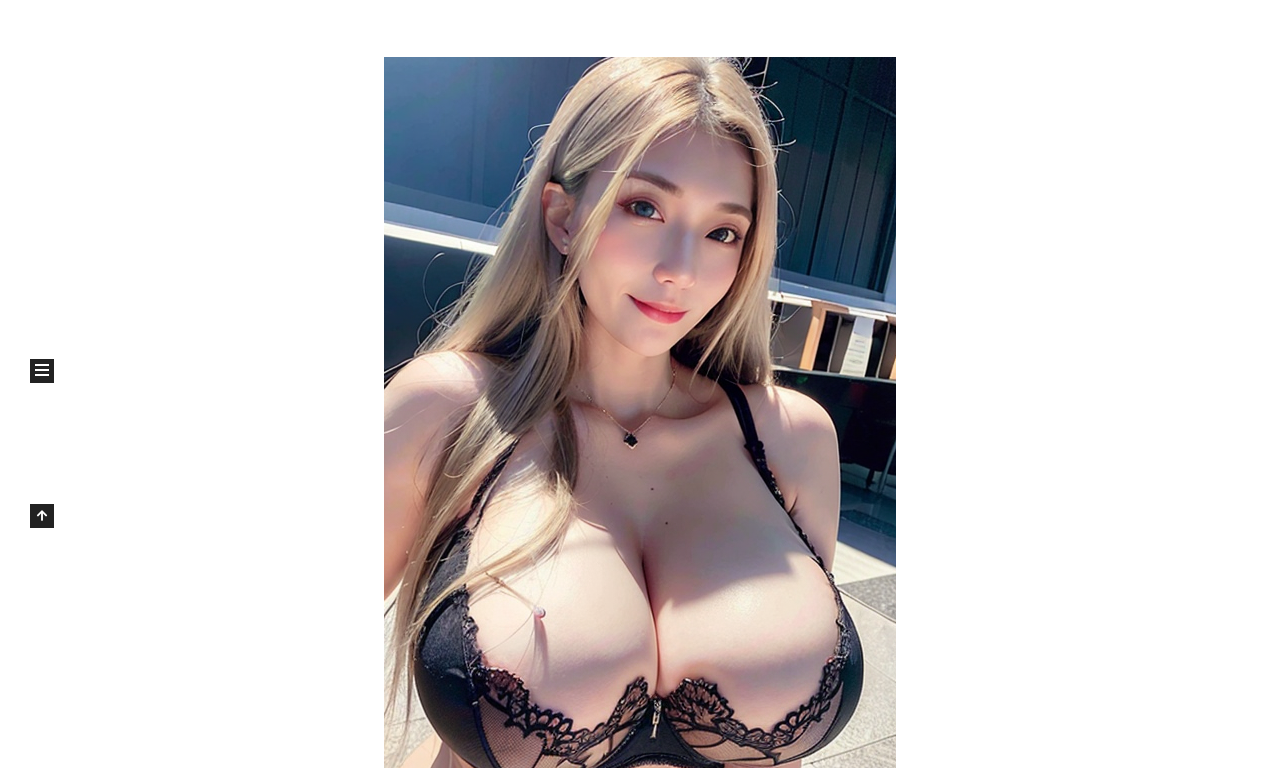
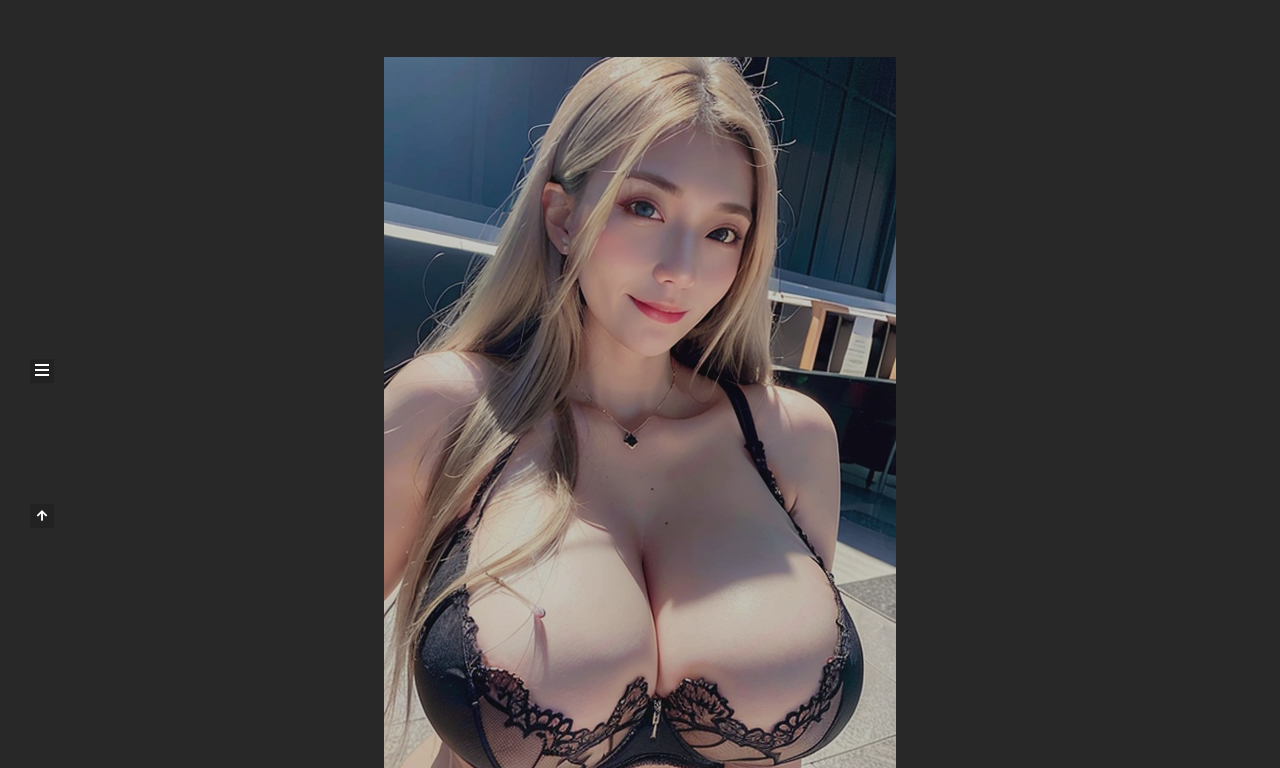
Before and after one commit to gaoqiaominfu/gaoqiaominfu.github.io, a plain HTML site: page index.html in a window 1280 px wide. Shown: the part 372-1140 px from the top of the page. Drawn offline with Linux system fonts and the dark colour scheme.

Commit message:
Site updated: 2024-12-10 13:26:56

```diff
--- a/css/main.css
+++ b/css/main.css
@@ -18,6 +18,34 @@
   --btn-default-hover-color: #222;
   --btn-default-hover-border-color: #222;
 }
+@media (prefers-color-scheme: dark) {
+  :root {
+    --body-bg-color: #282828;
+    --content-bg-color: #333;
+    --card-bg-color: #555;
+    --text-color: #ccc;
+    --blockquote-color: #bbb;
+    --link-color: #ccc;
+    --link-hover-color: #eee;
+    --brand-color: #ddd;
+    --brand-hover-color: #ddd;
+    --table-row-odd-bg-color: #282828;
+    --table-row-hover-bg-color: #363636;
+    --menu-item-bg-color: #555;
+    --btn-default-bg: #222;
+    --btn-default-color: #ccc;
+    --btn-default-border-color: #555;
+    --btn-default-hover-bg: #666;
+    --btn-default-hover-color: #ccc;
+    --btn-default-hover-border-color: #666;
+  }
+  img {
+    opacity: 0.75;
+  }
+  img:hover {
+    opacity: 0.9;
+  }
+}
 html {
   line-height: 1.15; /* 1 */
   -webkit-text-size-adjust: 100%; /* 2 */
@@ -1168,7 +1196,7 @@ pre .javascript .function {
 }
 .links-of-author a::before,
 .links-of-author span.exturl::before {
-  background: #ffff7d;
+  background: #ffd646;
   border-radius: 50%;
   content: ' ';
   display: inline-block;
--- a/index.html
+++ b/index.html
@@ -248,7 +248,7 @@
 <h1 id="应显示：scaffolds-source-themes-config-yml-package-json"><a href="#应显示：scaffolds-source-themes-config-yml-package-json" class="headerlink" title="应显示：scaffolds  source  themes  _config.yml  package.json"></a>应显示：scaffolds  source  themes  _config.yml  package.json</h1><p>步骤 2: 创建 footer.swig 文件<br>接下来，在 hexo&#x2F;source&#x2F;_data 目录下创建一个名为 footer.swig 的文件（如果 _data 目录不存在，请先创建它）。</p>
 <p>编辑 footer.swig 文件，并添加以下代码来引入 Canvas Nest 的几何动效脚本：</p>
 <p>html</p>
-<script color="0,0,255" opacity="0.5" zIndex="-1" count="99" src="https://cdn.jsdelivr.net/npm/canvas-nest.js@1/dist/canvas-nest.js"></script>
+<script color="0,0,255" opacity="0.5" zindex="-1" count="99" src="https://cdn.jsdelivr.net/npm/canvas-nest.js@1/dist/canvas-nest.js"></script>
 <p>你可以根据自己的喜好调整 color（颜色）、opacity（透明度）、zIndex（层叠顺序）和 count（粒子数量）等参数。</p>
 <p>步骤 3: 配置 NexT 主题<br>最后，在 NexT 主题的 _config.yml 文件中，找到 custom_file_path 部分，并取消注释 footer 选项，以便 Hexo 能够加载你自定义的 footer.swig 文件。</p>
 <p>yaml</p>
```
Also changed, not shown: 2024/12/10/Hexo博客NexT主题添加theme-next-canvas-nest几何动效/index.html (+1 -1 lines), 2024/12/10/大雷/test.png (added).
